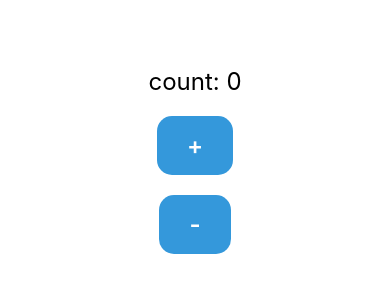
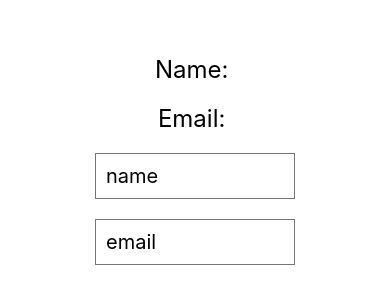
Before and after one commit to YeojinJeon/react-native-hooks, a React Native app: screen / in a window 390 px wide. Shown: the part 262-566 px from the top of the page. Built offline with nearby package versions, Linux system fonts and the light colour scheme.

Commit message:
useEffect

```diff
--- a/src/App.js
+++ b/src/App.js
@@ -1,6 +1,7 @@
 import React from "react";
 import styled from "styled-components/native";
 import Counter from "./components/Counter";
+import Form from "./components/Form";
 
 const Container = styled.View`
 flex: 1;
@@ -12,7 +13,7 @@ align-items: center;
 const App = () => {
     return (
         <Container>
-            <Counter />
+            <Form />
         </Container>
     );
 };
--- /dev/null
+++ b/src/components/Form.js
@@ -0,0 +1,46 @@
+import React, { useState, useEffect } from "react";
+import styled from "styled-components/native";
+
+const StyledTextInput = styled.TextInput.attrs({
+    autoCapitalize: 'none',
+    autoCorret: false,
+})`
+border: 1px solid #757575;
+padding: 10px;
+margin: 10px 0;
+width: 200px;
+font-size: 20px;
+`;
+
+const StyledText = styled.Text`
+font-size:24px;
+margin: 10px;
+`;
+
+const Form = () => {
+    const [name, setName] = useState('');
+    const [email, setEmail] = useState('');
+
+    useEffect(() => {
+        console.log(`name: ${name}, email: ${email}\n`);
+    });
+
+    return (
+        <>
+            <StyledText>Name: {name}</StyledText>
+            <StyledText>Email: {email}</StyledText>
+            <StyledTextInput
+                value={name}
+                onChangeText={text => setName(text)}
+                placeholder="name"
+            />
+            <StyledTextInput
+                value={email}
+                onChangeText={text => setEmail(text)}
+                placeholder="email"
+            />
+        </>
+    );
+};
+
+export default Form;
```
